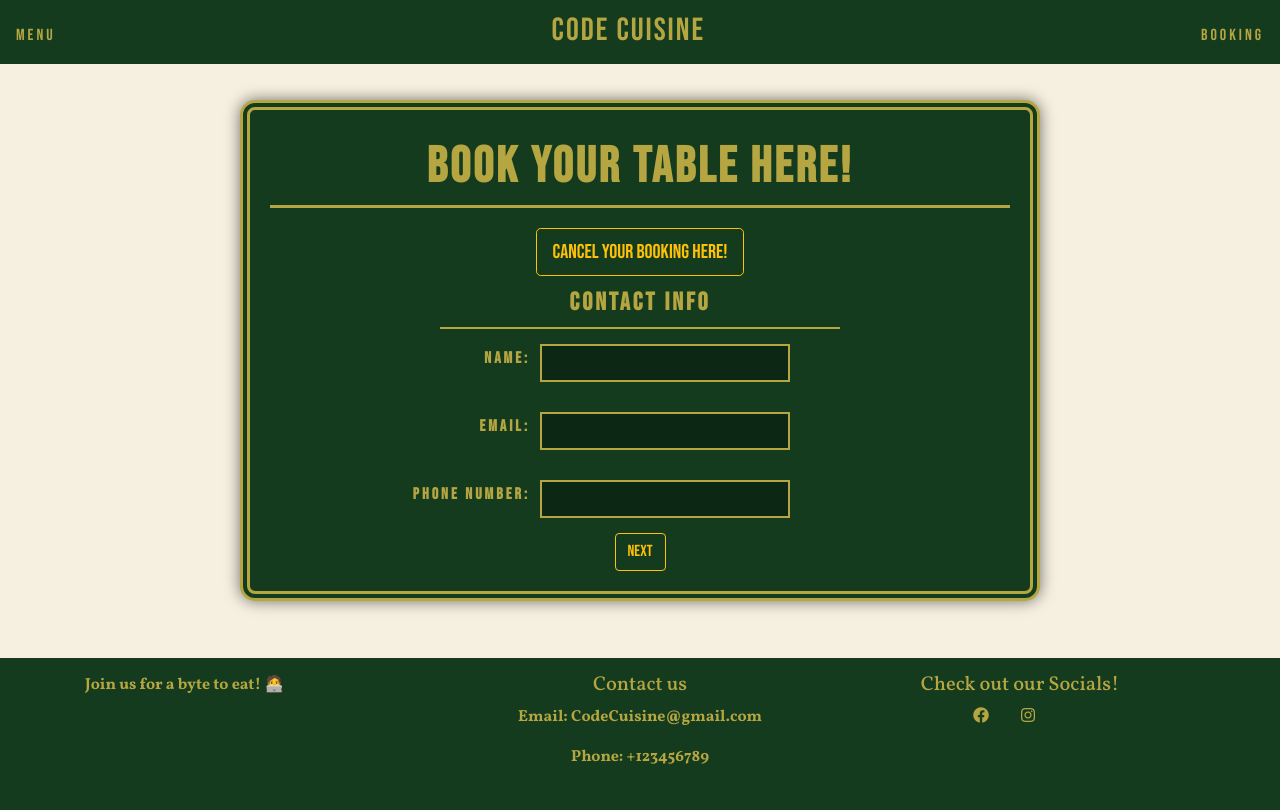
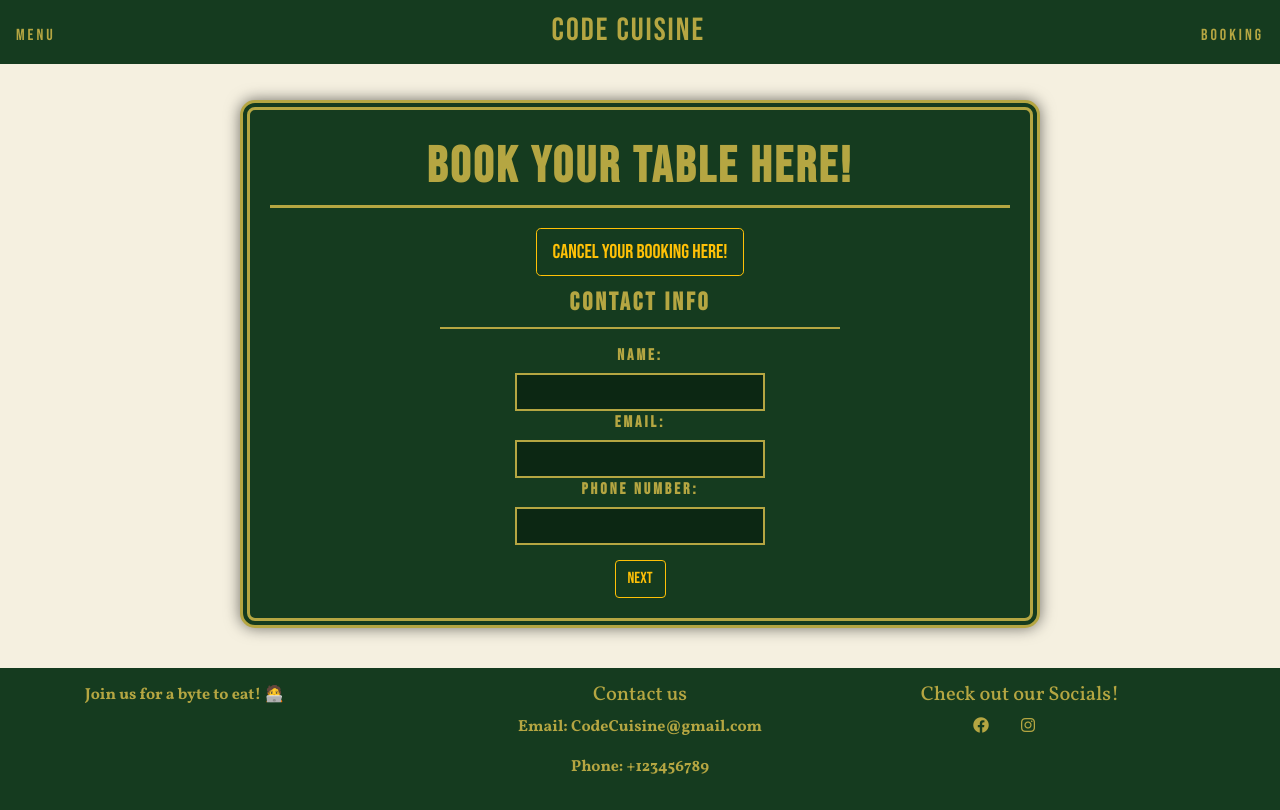
Before and after one commit to JonOwenWilliams/Code_Cuisine, a Flask app: page /booking in a window 1280 px wide. Before the commit the page ends 764 px from the top, so only its background shows below. Run offline with Flask 3, Linux system fonts and the light colour scheme; data that the repository does not hold is empty; some libraries are stand-ins or nearby versions.

Commit message:
fixed a few issues where buttons wont work and stlyes were messing up so corrected in booking.js and style.css and corrected few issues for style in the booking.html

```diff
--- a/static/css/style.css
+++ b/static/css/style.css
@@ -180,32 +180,44 @@ main {
     display: none;
 }
 
+.form-section.active {
+    display: flex;
+    flex-direction: column;
+    align-items: center;
+    justify-content: center;
+}
+
 .form-layout {
     display: flex;
     flex-direction: column;
     align-items: center;
+    justify-content: center;
     width: 100%;
     max-width: 500px;
     margin: 0 auto;
+    text-align: center;
 }
 
 .form-group {
     display: flex;
+    flex-direction: column;
     align-items: center;
     justify-content: center;
     width: 100%;
     max-width: 400px;
     margin-bottom: 15px;
     padding-top: 15px;
+    text-align: center;
 }
 
 .form-group label {
     flex: 1;
-    text-align: right;
-    margin-right: 10px;
+    text-align: center;
+    margin-bottom: 5px;
     color: #b5a642;
     font-weight: bold;
     letter-spacing: 3px;
+    width: 100%;
 }
 
 .form-group input,
@@ -217,6 +229,7 @@ main {
     border: 2px solid #b5a642;
     background-color: #0c2713;
     color: #b5a642;
+    text-align: center;
 }
 
 /**---------------------booking.html ^ / menu.html V -----------------**/
--- a/static/js/booking.js
+++ b/static/js/booking.js
@@ -26,15 +26,29 @@ function fetchAvailableTables() {
         .catch(error => console.error("Error Fetching Available Tables:", error));
 }
 
+//    document.querySelectorAll(".form-section").forEach(section => section.style.display = "none");
+//    document.getElementById(sectionId).style.display = "block";
+
 // Handles The Navigation between the forms
 function showSection(sectionId) {
-    document.querySelectorAll(".form-section").forEach(section => section.classList.remove("active"));
-    document.getElementById(sectionId).classList.add("active");
+    document.querySelectorAll(".form-section").forEach(section => {
+        section.style.display = "none";
+        section.classList.remove("active");
+    });
+
+    let activeSection = document.getElementById(sectionId);
+    if (activeSection) {
+        activeSection.classList.add("active");
+        activeSection.style.display = "flex";
+        activeSection.style.flexDirection = "column";
+        activeSection.style.alignItems = "center";
+        activeSection.style.justifyContent = "center";
+    }
 }
 
 // Checks That All Fields Are Filled Before Going Next
 function goToNextSection(currentSection, nextSection) {
-    let inputs = document.querySelectorAll(`#${currentSection} input`);
+    let inputs = document.querySelectorAll(`#${currentSection} input, #${currentSection} select`);
     let isValid = true;
 
     inputs.forEach(input => {
@@ -44,12 +58,12 @@ function goToNextSection(currentSection, nextSection) {
         } else {
             input.classList.remove("error");
         }
-    })
+    });
 
     if (isValid) {
         showSection(nextSection);
     } else {
-        alert("Please fill in all the required fields before proceeding");
+        alert("Please fill in all required fields before proceeding.");
     }
 }
 
@@ -98,6 +112,16 @@ function validateAndSubmit() {
         errorMessage.style.color = "red"
     })
 }
+// displays only cancellation form
+function showCancellationForm() {
+    document.getElementById("booking-form").style.display = "none";
+    document.getElementById("cancellation-section").style.display = "block";
+}
+
+function showBookingForm() {
+    document.getElementById("booking-form").style.display = "block";
+    document.getElementById("cancellation-section").style.display = "none";
+}
 
 function cancelBooking() {
     let cancelData = {
@@ -117,10 +141,11 @@ function cancelBooking() {
         let cancelMessage = document.getElementById("cancel-message");
         cancelMessage.innerText = data.message;
         cancelMessage.style.color = data.message.includes("successfully") ? "green" : "red";
-
         fetchAvailableTables();
         document.getElementById("cancel-form").reset();
+        showSection("form-part-1");
     })
+
     .catch(error => {
         console.error("Error submitting cancellation:", error);
         let errorMessage = document.getElementById("cancel-message");
--- a/templates/booking.html
+++ b/templates/booking.html
@@ -36,29 +36,24 @@
     <main class="main-content">
         <div class="cc-container">
             <div class="cc-title">Book Your Table Here!</div>
-            <button type="button" class="btn btn-outline-warning btn-lg mb-2">Cancel Your Booking Here!</button>
+            <button type="button" class="btn btn-outline-warning btn-lg mb-2" onclick="showCancellationForm()" id="cancel-button">Cancel Your Booking Here!</button>
             <form id="booking-form">
                 <div id="form-part-1" class="form-section active form-layout">
                     <div class="cc-category">Contact Info</div>
                     <div class="form-group">
                         <label for="name">Name:</label>
                         <input type="text" id="name" name="name" required>
-                    </div>
 
-                    <div class="form-group">
                         <label for="email">Email:</label>
                         <input type="email" id="email" name="email" required>
-                    </div>
 
-                    <div class="form-group">
                         <label for="phone">Phone Number:</label>
                         <input type="text" id="phone" name="phone" required>
                     </div>
                     <button type="button" class="btn btn-outline-warning" onclick="goToNextSection('form-part-1', 'form-part-2')">Next</button>
                 </div>
                 <div id="form-part-2" class="form-section">
-                    <div class="cc-category">Pick you Table</div>
-
+                    <div class="cc-category">Pick Your Table</div>
                     <div class="form-group">
                         <label for="table">Table Number</label>
                         <select id="table" name="table" required>
@@ -70,22 +65,25 @@
                         <label for="guests">Number of Guests</label>
                         <input type="number" id="guests" name="guests" min="1" required>
                     </div>
-                    <button type="button" class="btn btn-outline-warning" onclick="showSection('form-part-1')">Back</button>
+                    <div>
+                        <button type="button" class="btn btn-outline-warning mr-3" onclick="showSection('form-part-1')">Back</button>
                         <button type="button" class="btn btn-outline-warning" onclick="goToNextSection('form-part-2', 'form-part-3')">Next</button>
+                    </div>
                 </div>
                 <div id="form-part-3" class="form-section">
                     <div class="cc-category">Confirm Booking</div>
-                    <button type="button" class="btn btn-outline-warning btn-lg" onclick="validateAndSubmit()">Submit Booking!</button>
+                    <button type="button" class="btn btn-outline-warning btn-lg mt-3" onclick="validateAndSubmit()">Submit Booking!</button>
                     <p id="booking-message" class="mt-1"></p>
 
-                    <button type="button" class="btn btn-outline-warning" onclick="showSection('form-part-2')">Back</button>
+                    <button type="button" class="btn btn-outline-warning mt-3" onclick="showSection('form-part-2')">Back</button>
                 </div>
             </form>
 
             <!--Cancellation form-->
             <div id="cancellation-section" class="form-section">
-                <form id="cancel-form">
+                <form id="cancel-form" class="form-layout">
                     <div class="cc-category">Cancel Your Booking</div>
+                    <div class="form-group">
                         <label for="cancel-name">Name:</label>
                         <input type="text" id="cancel-name" required>
 
@@ -97,9 +95,12 @@
 
                         <label for="cancel-table">Table Number:</label>
                         <input type="number" id="cancel-table" min="1" required>
-
-                    <button type="button" class="btn btn-outline-warning" onclick="cancelBooking()">Cancel Booking</button>
-                    <button type="button" class="btn btn-outline-warning" onclick="showSection('form-part-1')">Back</button>
+                    </div>
+                    <div>
+                        <button type="button" class="btn btn-outline-warning mr-3" onclick="cancelBooking()">Cancel Booking</button>
+                        <button type="button" class="btn btn-outline-warning" onclick="showSection('form-part-1'), showBookingForm()">Back</button>
+                    </div>
+                    <p id="cancel-message"></p>
                 </form>
             </div>
         </div>
```
Lines whose indentation alone changed are shown as unchanged.
